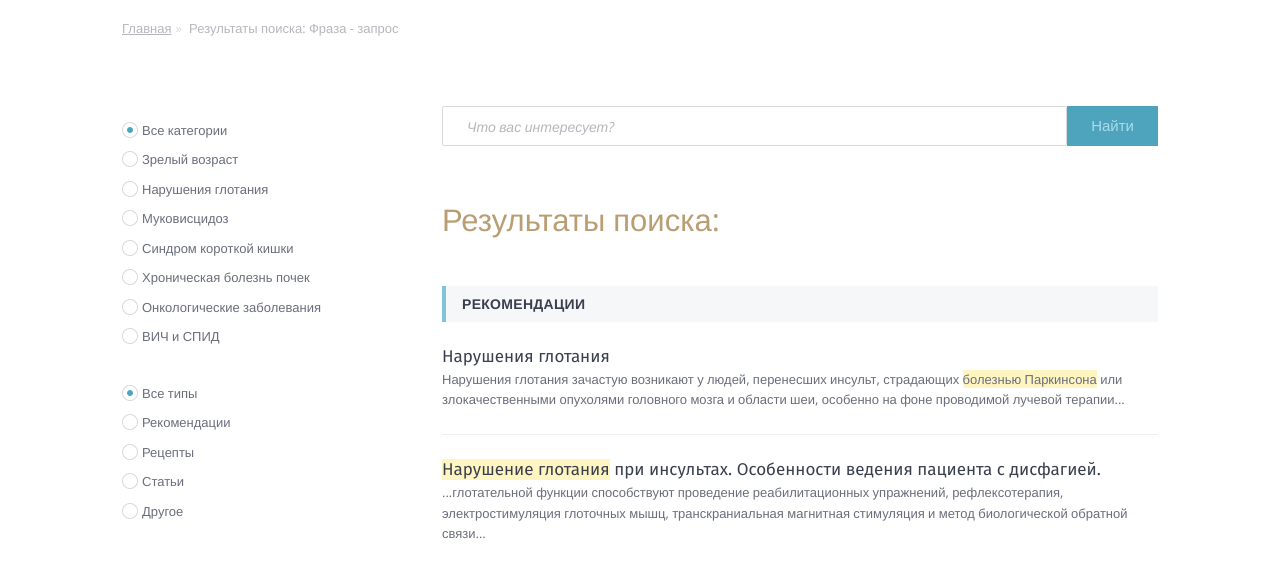
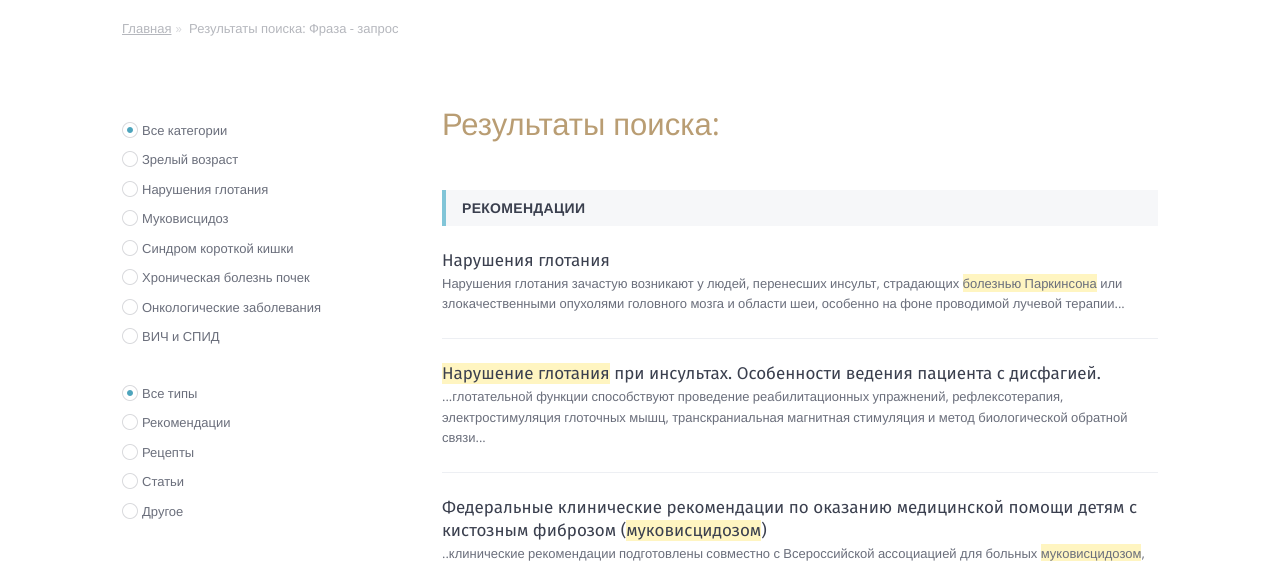
Before and after one commit to iAurora/dietin, a Node project: template src/templates/pages/search.njk in a window 1280 px wide. Shown: the part 80-641 px from the top of the page. Run offline with Node 20 templates, Linux system fonts and the light colour scheme; the template is opened without the code that fills it, so the values that code supplies are empty.

Commit message:
Search fix WIP

```diff
--- a/src/templates/pages/search.njk
+++ b/src/templates/pages/search.njk
@@ -25,10 +25,10 @@
     <div class="search-results">
 
       {# search form #}
-      <form id="searchPageSearch" class="search-page__form" method="get" role="search">
+      {#<form id="searchPageSearch" class="search-page__form" method="get" role="search">
         <input type="text" class="form-input search-page__field" placeholder="Что вас интересует?" id="searchField"/>
         <input type="submit" class="search-page__submit" value="Найти" id="submitBtn" />
-      </form>
+      </form>#}
       {# / search form #}
 
       <h1 class="section-heading search-results__heading">Результаты поиска:</h1>
```
Also changed, not shown: 1 other file.
